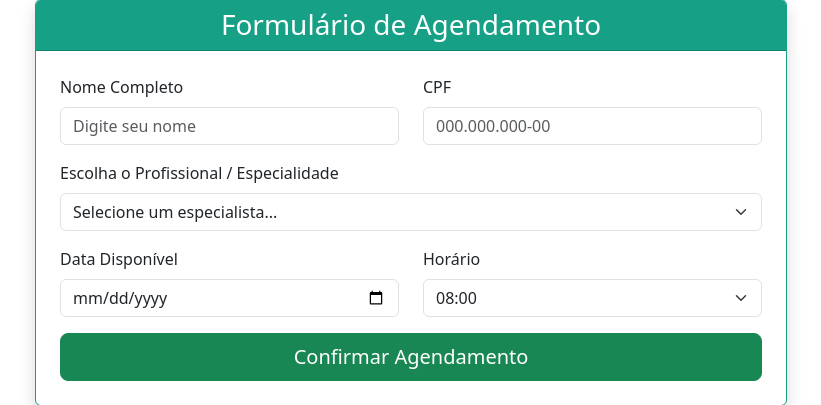
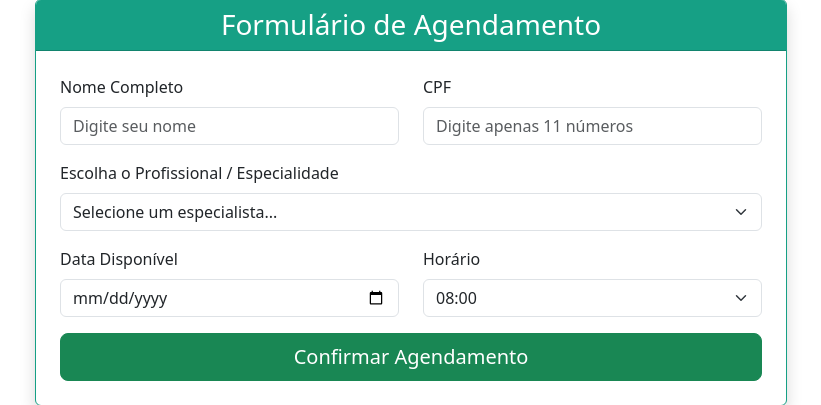
Before and after one commit to Soterop/Clinica-ads-sistematizacao, a Flask app: page / in a window 1280 px wide. Shown: the part 1012-1417 px from the top of the page, without its empty margins (229-1050 px from the left). Run offline with Flask 3, Linux system fonts and the light colour scheme.

Commit message:
Ajuste index.html CPF

```diff
--- a/app/templates/index.html
+++ b/app/templates/index.html
@@ -83,7 +83,7 @@
                                 </div>
                                 <div class="col-md-6 mb-3">
                                     <label class="form-label">CPF</label>
-                                    <input type="text" name="cpf" class="form-control" placeholder="000.000.000-00" required>
+                                    <input type="text" name="cpf" class="form-control" placeholder="Digite apenas 11 números" title="Digite exatamente 11 números, sem pontos ou traços" minlength='11' maxlength='11' required>
                                 </div>
                             </div>
 
```
